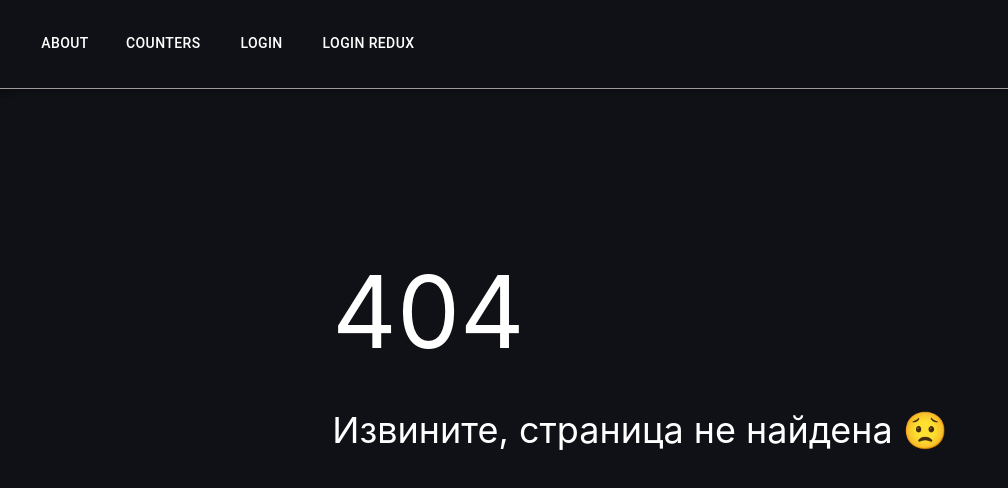
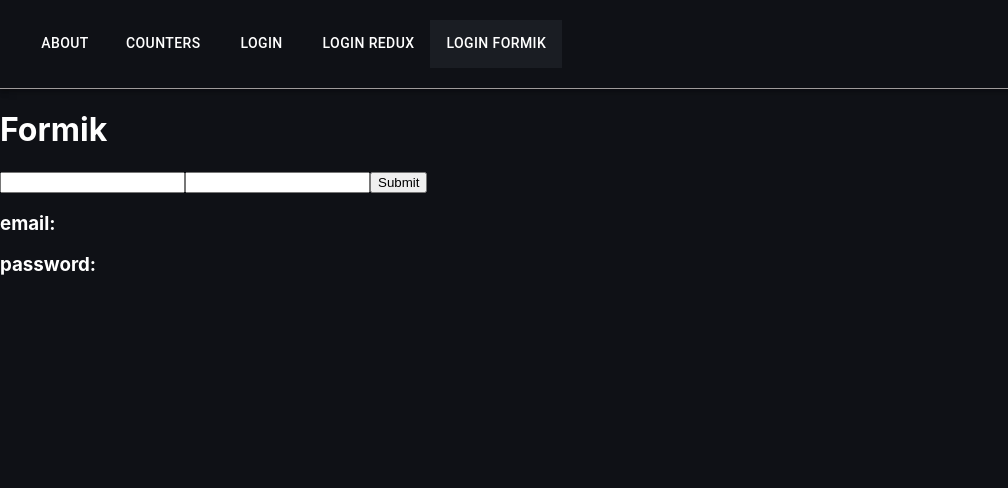
Before and after one commit to Sir-Alexio/Sir-Alexio.github.io, a React (Create React App) app: page /login-formik in a window 1280 px wide. Before the commit this address had no page. Shown: the top 488 px of the page, without its empty margins (0-1008 px from the left). Built offline with nearby package versions, Linux system fonts and the light colour scheme.

Commit message:
Task 6 [Formik] - Added basic functionality

```diff
--- a/package.json
+++ b/package.json
@@ -15,6 +15,7 @@
     "@types/react-dom": "^18.2.18",
     "@types/react-redux": "^7.1.33",
     "@types/react-router-dom": "^5.3.3",
+    "formik": "^2.4.5",
     "prop-types": "^15.8.1",
     "react": "^18.2.0",
     "react-dom": "^18.2.0",
--- a/src/App.js
+++ b/src/App.js
@@ -8,6 +8,7 @@
 import LoginContainer from './containers/LoginContainer';
 import LoginReduxContainer from './containers/ReduxLoginContainer';
 import ReduxSuccess from './views/Redux-Success/index';
+import LoginFormik from './views/LoginFormik/index';
 
 function App() {
   const location = useLocation();
@@ -52,6 +53,15 @@
               backgroundColor: location.pathname === '/login-redux' ? '#1a1d23' : 'transparent',
             }}
           />
+          <Tab
+            label="Login Formik"
+            component={Link}
+            to="/login-formik"
+            style={{
+              color: 'white',
+              backgroundColor: location.pathname === '/login-formik' ? '#1a1d23' : 'transparent',
+            }}
+          />
         </Tabs>
       </AppBar>
 
@@ -62,6 +72,7 @@
         <Route path="/login" element={<LoginContainer />} />
         <Route path="/login-redux" element={<LoginReduxContainer />} />
         <Route path="/login-redux/success" element={<ReduxSuccess />} />
+        <Route path="/login-formik" element={<LoginFormik />} />
         <Route path="*" element={<NotFound />} />
       </Routes>
     </>
--- /dev/null
+++ b/src/views/LoginFormik/index.tsx
@@ -0,0 +1,84 @@
+import React from 'react';
+import { Formik, FormikHelpers } from 'formik';
+import {useNavigate} from 'react-router-dom';
+import {ValidationContainer} from '../../Services/ValidationService';
+
+interface IFormValues {
+  email: string;
+  password: string;
+}
+
+const Basic: React.FC = () => {
+  const { emailError, passError, onEmailChange, onPasswordChange, inputLogin,inputPassword, reset } = ValidationContainer();
+  const navigate = useNavigate();
+  return (<div>
+    <h1>Formik</h1>
+    <Formik
+      initialValues={{ email: '', password: '' }}
+      validate={(values: IFormValues) => {
+        const errors: Partial<IFormValues> = {};
+        if (!values.email) {
+          errors.email = 'Required';
+        } else if (
+          !/^[A-Z0-9._%+-]+@[A-Z0-9.-]+\.[A-Z]{2,}$/i.test(values.email)
+        ) {
+          errors.email = 'Invalid email address.';
+        }
+
+        if (values.password.length<=6) {
+          errors.password = 'Less than 6 characters.'
+        }
+        return errors;
+      }}
+      onSubmit={(values: IFormValues, { setSubmitting }: FormikHelpers<IFormValues>) => {
+        const fakeEvent: React.ChangeEvent<HTMLInputElement> = {
+          target: {
+            value: values.email,
+          },
+        } as React.ChangeEvent<HTMLInputElement>;
+        onEmailChange(fakeEvent);
+        fakeEvent.target.value = values.password;
+        onPasswordChange(fakeEvent);
+        navigate('/login-redux/success');
+      }}
+    >
+      {({
+        values,
+        errors,
+        touched,
+        handleChange,
+        handleBlur,
+        handleSubmit,
+        isSubmitting,
+        /* and other goodies */
+      }) => (
+        <form onSubmit={handleSubmit}>
+          <input
+            type="email"
+            name="email"
+            onChange={handleChange}
+            onBlur={handleBlur}
+            value={values.email}
+          />
+          {errors.email && touched.email && <div>{errors.email}</div>}
+          <input
+            type="password"
+            name="password"
+            onChange={handleChange}
+            onBlur={handleBlur}
+            value={values.password}
+          />
+          {errors.password && touched.password && <div>{errors.password}</div>}
+          <button type="submit" disabled={isSubmitting}>
+            Submit
+          </button>
+          <h3>email: {values.email}</h3>
+          <h3>password: {values.password}</h3>
+        </form>
+      )}
+    </Formik>
+  </div>);
+}
+
+
+export default Basic;
```
Also changed, not shown: 1 other file (tests, documents, lock files or other folders).
